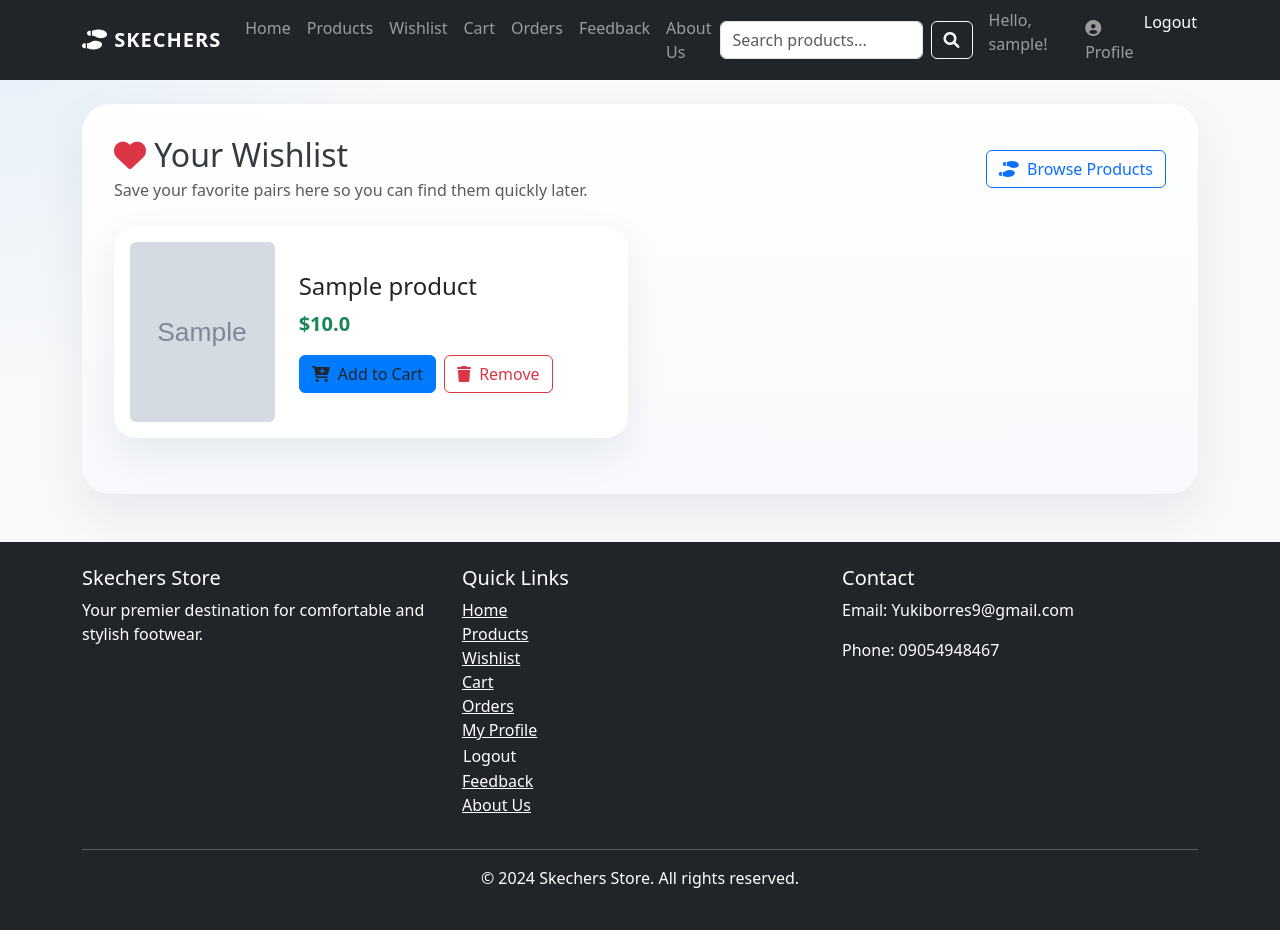
After one commit to RonelGlodove/Django-Code-IPT, a Django app: page /wishlist/ in a window 1280 px wide. The commit adds this page. Run offline with Django 4.2, Linux system fonts and the light colour scheme; a user stored in the database is signed in; tables that the repository leaves empty hold one stand-in row (values such as "Sample post"); grey boxes marked "Sample" are stand-in pictures.

Commit message:
Add wishlist page and reorder navigation

```diff
--- a/store/urls.py
+++ b/store/urls.py
@@ -7,9 +7,11 @@ urlpatterns = [
     path('profile/', views.profile, name='profile'),
     path('profile/edit/', views.edit_profile, name='edit_profile'),
     path('cart/', views.cart, name='cart'),
+    path('wishlist/', views.wishlist_page, name='wishlist'),
     path('orders/', views.order_history, name='order_history'),
     path('add/<int:id>/', views.add_cart, name='add'),
     path('remove/<int:id>/', views.remove_from_cart, name='remove_from_cart'),
+    path('wishlist/remove/<int:id>/', views.remove_from_wishlist, name='remove_from_wishlist'),
     path('checkout/', views.checkout, name='checkout'),
     path('orders/<int:id>/cancel/', views.cancel_order, name='cancel_order'),
     path('orders/<int:id>/received/', views.mark_order_received, name='mark_order_received'),
--- a/store/views.py
+++ b/store/views.py
@@ -140,12 +140,31 @@ def mark_order_received(r, id):
 
 @login_required
 def wishlist(r, id):
-    Wishlist.objects.create(user=r.user, product_id=id)
-    return redirect('home')
+    wishlist_item, created = Wishlist.objects.get_or_create(user=r.user, product_id=id)
+    if created:
+        messages.success(r, f'"{wishlist_item.product.name}" was added to your wishlist.')
+    else:
+        messages.info(r, f'"{wishlist_item.product.name}" is already in your wishlist.')
+    return redirect('wishlist')
+
+
+@login_required
+def wishlist_page(r):
+    items = Wishlist.objects.filter(user=r.user).select_related('product')
+    return render(r, 'store/wishlist.html', {'items': items})
+
+
+@login_required
+def remove_from_wishlist(r, id):
+    Wishlist.objects.filter(id=id, user=r.user).delete()
+    messages.success(r, 'Item removed from your wishlist.')
+    return redirect('wishlist')
 
 @login_required
 def remove_from_cart(r, id):
     Cart.objects.filter(id=id, user=r.user).delete()
+    messages.success(r, 'Item removed from your cart.')
+    return redirect('cart')
 
 
 @login_required
--- a/templates/store/base.html
+++ b/templates/store/base.html
@@ -133,19 +133,20 @@
                         <a class="nav-link" href="{% url 'products' %}">Products</a>
                     </li>
                     <li class="nav-item">
-                        <a class="nav-link" href="{% url 'about' %}">About Us</a>
+                        <a class="nav-link" href="{% url 'wishlist' %}">Wishlist</a>
+                    </li>
+                    <li class="nav-item">
+                        <a class="nav-link" href="{% url 'cart' %}">Cart</a>
+                    </li>
+                    <li class="nav-item">
+                        <a class="nav-link" href="{% url 'order_history' %}">Orders</a>
                     </li>
                     <li class="nav-item">
                         <a class="nav-link" href="{% url 'feedback' %}">Feedback</a>
                     </li>
-                    {% if user.is_authenticated %}
-                        <li class="nav-item">
-                            <a class="nav-link" href="{% url 'cart' %}">Cart</a>
-                        </li>
-                        <li class="nav-item">
-                            <a class="nav-link" href="{% url 'order_history' %}">Orders</a>
-                        </li>
-                    {% endif %}
+                    <li class="nav-item">
+                        <a class="nav-link" href="{% url 'about' %}">About Us</a>
+                    </li>
                 </ul>
                 <form class="d-flex me-3" method="get" action="{% url 'products' %}">
                     <input class="form-control me-2" type="search" name="q" placeholder="Search products..." value="{{ request.GET.q }}" aria-label="Search">
@@ -200,16 +201,18 @@
                     <ul class="list-unstyled">
                         <li><a href="{% url 'home' %}" class="text-white">Home</a></li>
                         <li><a href="{% url 'products' %}" class="text-white">Products</a></li>
-                        <li><a href="{% url 'about' %}" class="text-white">About Us</a></li>
-                        <li><a href="{% url 'feedback' %}" class="text-white">Feedback</a></li>
+                        <li><a href="{% url 'wishlist' %}" class="text-white">Wishlist</a></li>
+                        <li><a href="{% url 'cart' %}" class="text-white">Cart</a></li>
+                        <li><a href="{% url 'order_history' %}" class="text-white">Orders</a></li>
                         {% if user.is_authenticated %}
                         <li><a href="{% url 'profile' %}" class="text-white">My Profile</a></li>
-                        <li><a href="{% url 'order_history' %}" class="text-white">My Orders</a></li>
                         <li><form method="post" action="{% url 'logout' %}" style="display: inline;">
                                 {% csrf_token %}
                                 <button type="submit" class="btn btn-link text-white p-0" style="text-decoration: none;">Logout</button>
                             </form></li>
                         {% endif %}
+                        <li><a href="{% url 'feedback' %}" class="text-white">Feedback</a></li>
+                        <li><a href="{% url 'about' %}" class="text-white">About Us</a></li>
                     </ul>
                 </div>
                 <div class="col-md-4">
--- /dev/null
+++ b/templates/store/wishlist.html
@@ -0,0 +1,74 @@
+{% extends 'store/base.html' %}
+{% block c %}
+<style>
+    .wishlist-shell {
+        background: linear-gradient(180deg, rgba(255, 255, 255, 0.96) 0%, rgba(247, 249, 252, 1) 100%);
+        border-radius: 28px;
+        padding: 2rem;
+        box-shadow: 0 20px 50px rgba(24, 43, 73, 0.08);
+    }
+    .wishlist-item {
+        border: 0;
+        border-radius: 22px;
+        box-shadow: 0 16px 40px rgba(15, 34, 67, 0.08);
+    }
+</style>
+
+<section class="wishlist-shell mt-3">
+    <div class="d-flex justify-content-between align-items-center flex-wrap gap-2 mb-4">
+        <div>
+            <h2 class="mb-1"><i class="fas fa-heart text-danger"></i> Your Wishlist</h2>
+            <p class="text-muted mb-0">Save your favorite pairs here so you can find them quickly later.</p>
+        </div>
+        <a href="{% url 'products' %}" class="btn btn-outline-primary">
+            <i class="fas fa-shoe-prints me-1"></i> Browse Products
+        </a>
+    </div>
+
+    {% if items %}
+    <div class="row">
+        {% for item in items %}
+        <div class="col-lg-6 mb-4">
+            <div class="card wishlist-item h-100">
+                <div class="card-body">
+                    <div class="row align-items-center">
+                        <div class="col-md-4 mb-3 mb-md-0">
+                            {% if item.product.image %}
+                                <img src="{{ item.product.image.url }}" class="img-fluid rounded" alt="{{ item.product.name }}" style="height: 180px; width: 100%; object-fit: cover;">
+                            {% else %}
+                                <div class="bg-light d-flex align-items-center justify-content-center rounded" style="height: 180px;">
+                                    <i class="fas fa-shoe-prints fa-3x text-muted"></i>
+                                </div>
+                            {% endif %}
+                        </div>
+                        <div class="col-md-8">
+                            <h4 class="mb-2">{{ item.product.name }}</h4>
+                            <p class="text-success fw-bold fs-5 mb-3">${{ item.product.price }}</p>
+                            <div class="d-flex gap-2 flex-wrap">
+                                <a href="{% url 'add' item.product.id %}" class="btn btn-custom">
+                                    <i class="fas fa-cart-plus me-1"></i> Add to Cart
+                                </a>
+                                <form method="post" action="{% url 'remove_from_wishlist' item.id %}">
+                                    {% csrf_token %}
+                                    <button type="submit" class="btn btn-outline-danger">
+                                        <i class="fas fa-trash me-1"></i> Remove
+                                    </button>
+                                </form>
+                            </div>
+                        </div>
+                    </div>
+                </div>
+            </div>
+        </div>
+        {% endfor %}
+    </div>
+    {% else %}
+    <div class="text-center py-5">
+        <i class="fas fa-heart-crack fa-3x text-muted mb-3"></i>
+        <h3>Your wishlist is empty</h3>
+        <p class="text-muted">Start saving products you like and they will appear here.</p>
+        <a href="{% url 'products' %}" class="btn btn-custom">Explore Products</a>
+    </div>
+    {% endif %}
+</section>
+{% endblock %}
```
